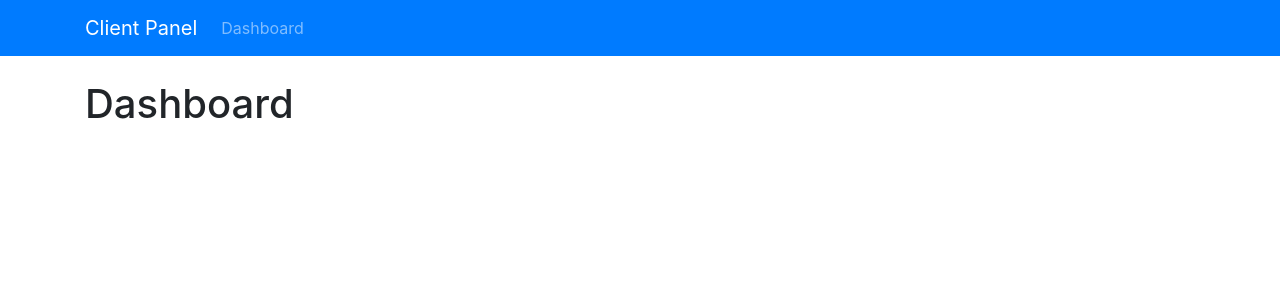
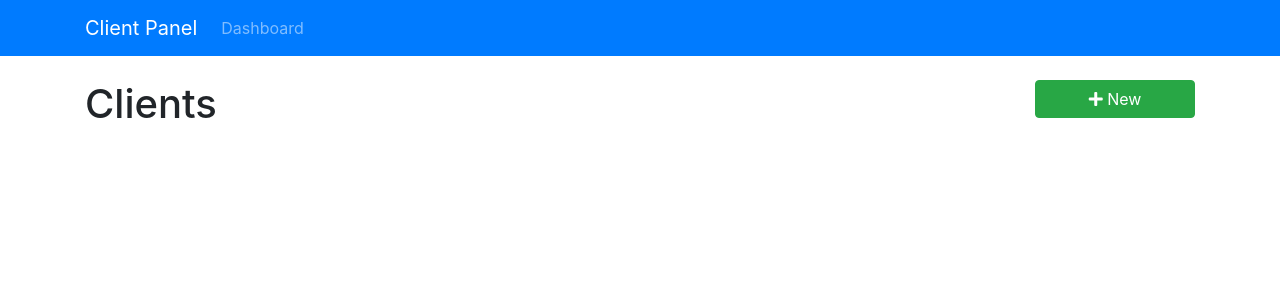
Before and after one commit to grigroka/react-client-panel-firebase, a React (Create React App) app: page / in a window 1280 px wide. Shown: the top 300 px of the page. Built offline with nearby package versions, Linux system fonts and the light colour scheme; the HTML template or start-up script is replaced by a standard one.

Commit message:
Integrated Clients & Sidebar to Dashboard component

```diff
--- a/src/components/clients/Clients.js
+++ b/src/components/clients/Clients.js
@@ -0,0 +1,13 @@
+import React, { Component } from 'react';
+
+export class Clients extends Component {
+  render() {
+    return (
+      <div>
+        <h1>Clients</h1>
+      </div>
+    );
+  }
+}
+
+export default Clients;
--- a/src/components/layout/Dashboard.js
+++ b/src/components/layout/Dashboard.js
@@ -1,9 +1,16 @@
 import React from 'react';
+import Clients from '../clients/Clients';
+import Sidebar from './Sidebar';
 
 const Dashboard = () => {
   return (
-    <div>
-      <h1>Dashboard</h1>
+    <div className="row">
+      <div className="col-md-10">
+        <Clients />
+      </div>
+      <div className="col-md 2">
+        <Sidebar />
+      </div>
     </div>
   );
 };
--- a/src/components/layout/Sidebar.js
+++ b/src/components/layout/Sidebar.js
@@ -0,0 +1,12 @@
+import React from 'react';
+import { Link } from 'react-router-dom';
+
+const Sidebar = () => {
+  return (
+    <Link to="/client/add" className="btn btn-success btn-block">
+      <i className="fas fa-plus" /> New
+    </Link>
+  );
+};
+
+export default Sidebar;
```
